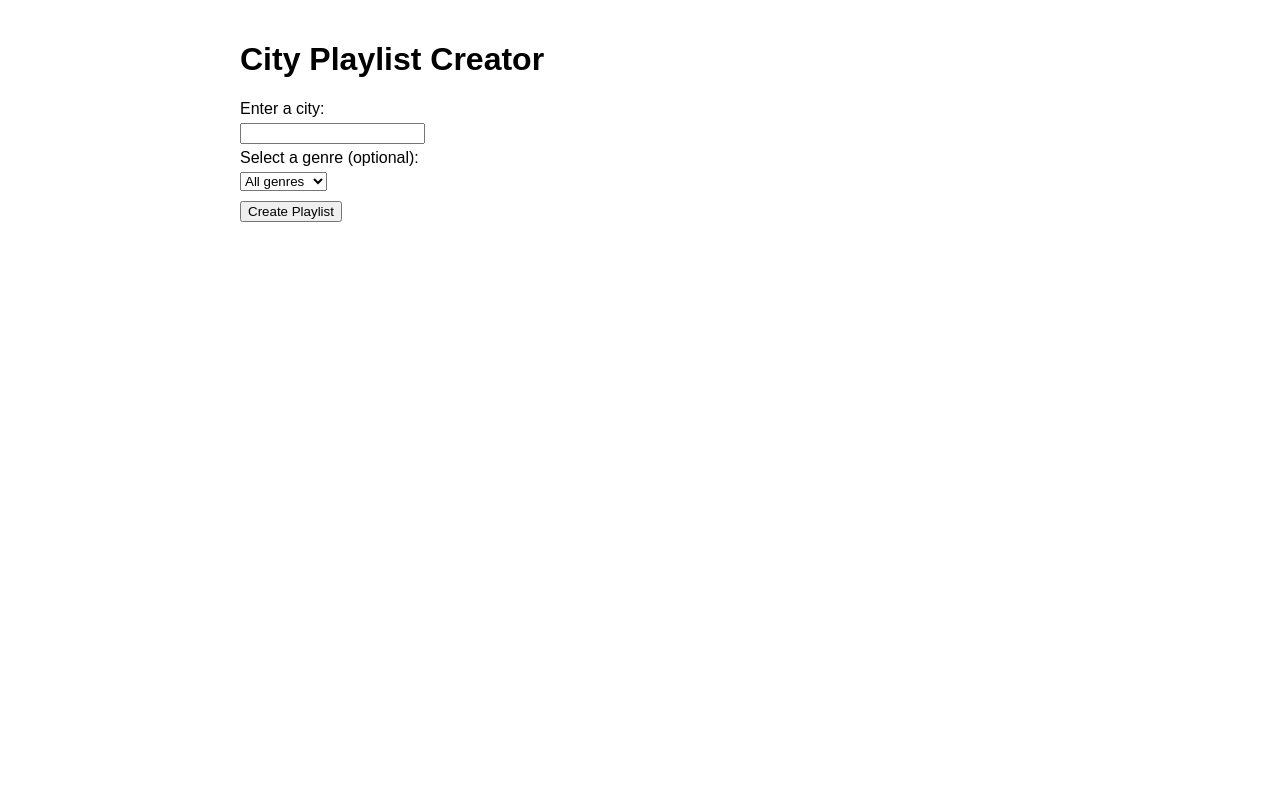
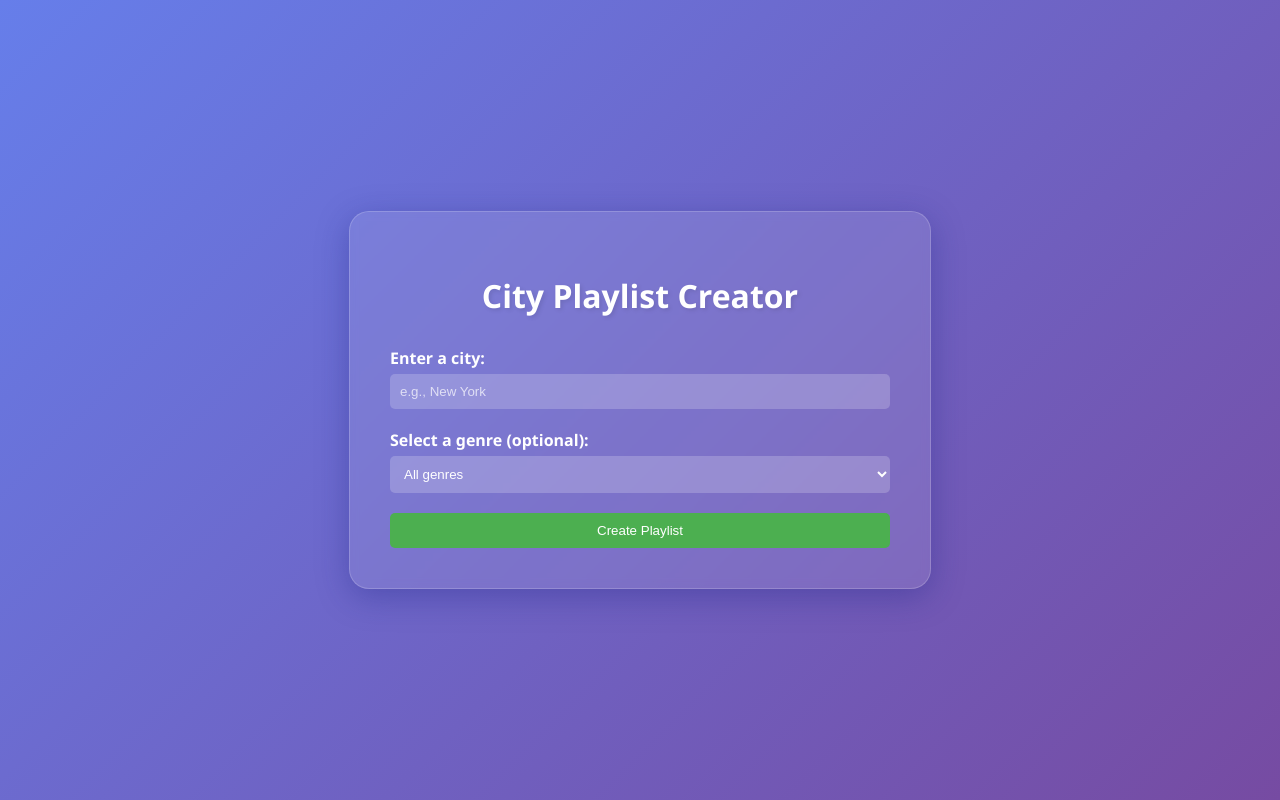
Before and after one commit to V1shruth/Peddie-Hacks-2024, a Flask app: page / in a window 1280 px wide. Run offline with Flask 3, Linux system fonts and the light colour scheme.

Commit message:
New frontend

```diff
--- a/app/templates/index.html
+++ b/app/templates/index.html
@@ -6,32 +6,89 @@
     <title>City Playlist Creator</title>
     <style>
         body {
-            font-family: Arial, sans-serif;
-            max-width: 800px;
-            margin: 0 auto;
-            padding: 20px;
+            font-family: 'Segoe UI', Tahoma, Geneva, Verdana, sans-serif;
+            background: linear-gradient(135deg, #667eea 0%, #764ba2 100%);
+            color: #ffffff;
+            margin: 0;
+            padding: 0;
+            min-height: 100vh;
+            display: flex;
+            justify-content: center;
+            align-items: center;
+        }
+        .container {
+            background-color: rgba(255, 255, 255, 0.1);
+            border-radius: 20px;
+            padding: 40px;
+            box-shadow: 0 8px 32px 0 rgba(31, 38, 135, 0.37);
+            backdrop-filter: blur(4px);
+            border: 1px solid rgba(255, 255, 255, 0.18);
+            max-width: 500px;
+            width: 100%;
+        }
+        h1 {
+            text-align: center;
+            margin-bottom: 30px;
+            color: #ffffff;
+            text-shadow: 2px 2px 4px rgba(0,0,0,0.1);
         }
         form {
+            display: flex;
+            flex-direction: column;
+        }
+        label {
+            margin-bottom: 5px;
+            font-weight: bold;
+        }
+        input, select {
+            padding: 10px;
             margin-bottom: 20px;
+            border: none;
+            border-radius: 5px;
+            background-color: rgba(255, 255, 255, 0.2);
+            color: #ffffff;
         }
-        input, select, button {
-            margin: 5px 0;
+        input::placeholder {
+            color: rgba(255, 255, 255, 0.7);
+        }
+        button {
+            padding: 10px 20px;
+            background-color: #4CAF50;
+            color: white;
+            border: none;
+            border-radius: 5px;
+            cursor: pointer;
+            transition: background-color 0.3s;
+        }
+        button:hover {
+            background-color: #45a049;
+        }
+        ul {
+            list-style-type: none;
+            padding: 0;
+        }
+        li {
+            background-color: rgba(255, 255, 255, 0.1);
+            margin-bottom: 10px;
+            padding: 10px;
+            border-radius: 5px;
         }
     </style>
 </head>
 <body>
+    <div class="container">
         <h1>City Playlist Creator</h1>
         <form method="POST">
-        <label for="user_input">Enter a city:</label><br>
-        <input type="text" id="user_input" name="user_input" required><br>
+            <label for="user_input">Enter a city:</label>
+            <input type="text" id="user_input" name="user_input" required placeholder="e.g., New York">
 
-        <label for="genre">Select a genre (optional):</label><br>
+            <label for="genre">Select a genre (optional):</label>
             <select id="genre" name="genre">
                 <option value="">All genres</option>
                 {% for genre in genres %}
                 <option value="{{ genre }}">{{ genre }}</option>
                 {% endfor %}
-        </select><br>
+            </select>
 
             <button type="submit">Create Playlist</button>
         </form>
@@ -44,5 +101,6 @@
             {% endfor %}
         </ul>
         {% endif %}
+    </div>
 </body>
 </html>
```
Lines whose indentation alone changed are shown as unchanged.
